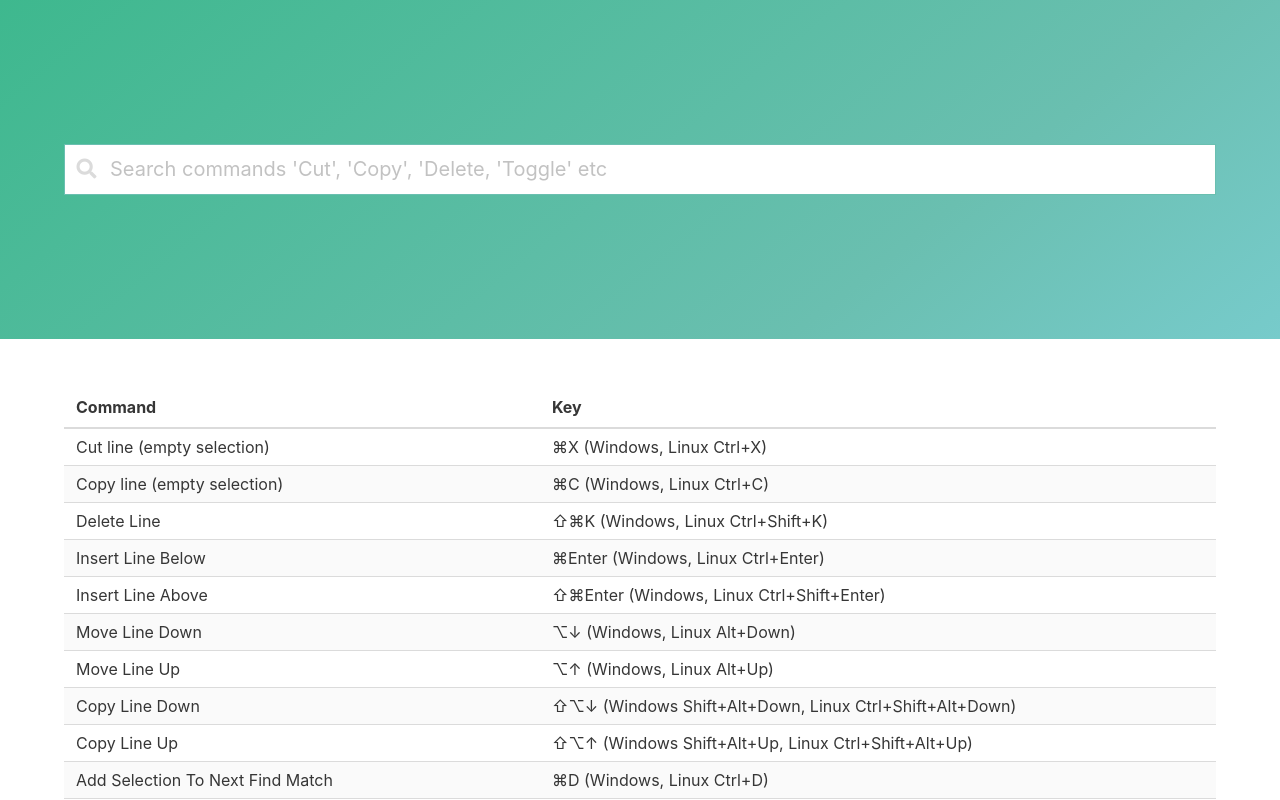
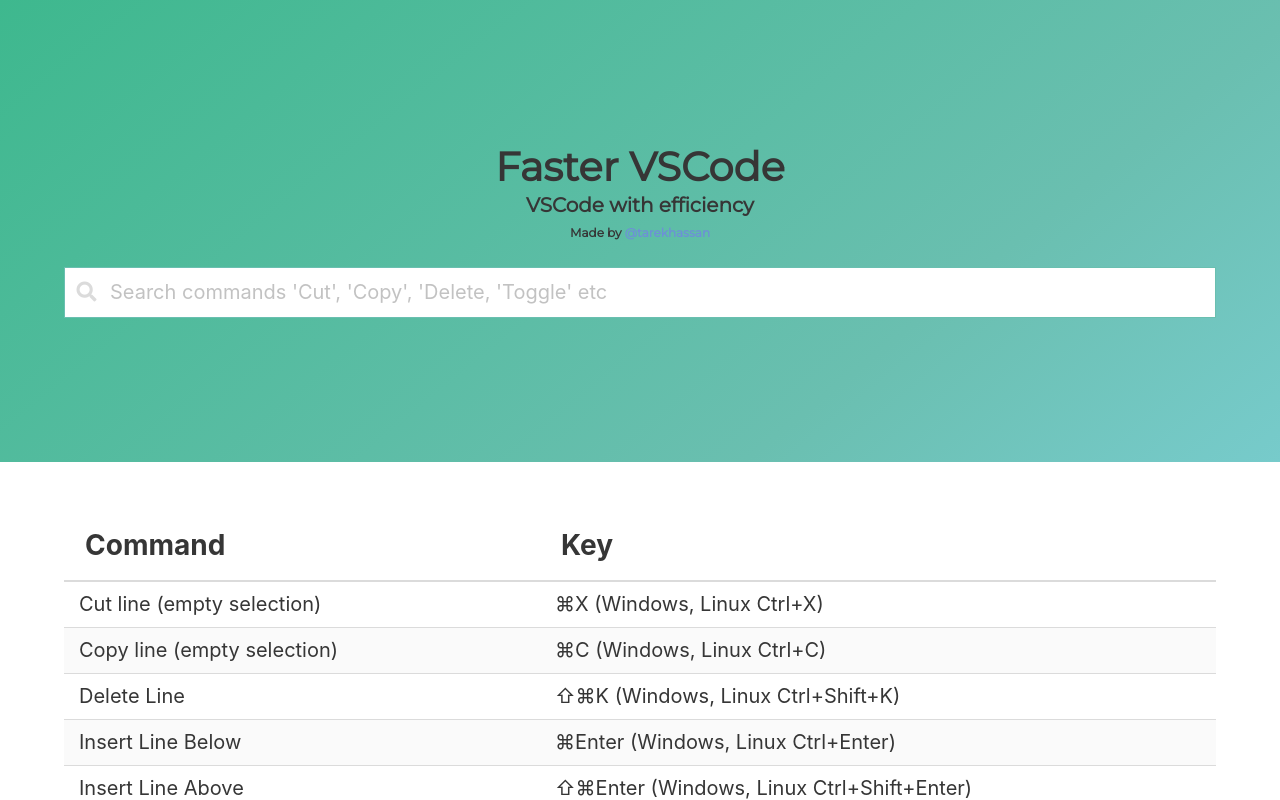
Before and after one commit to tarekhassan410/FasterVSCoder, a React (Create React App) app: page / in a window 1280 px wide. Shown: the top 800 px of the page. Built offline with nearby package versions, Linux system fonts and the light colour scheme.

Commit message:
Style update, Header added

```diff
--- a/src/App.js
+++ b/src/App.js
@@ -41,6 +41,14 @@
       <div>
         <div className="hero section is-medium is-primary is-bold">
           <div className="container has-text-centered">
+          <div className='title has-text-dark is-size-1'>
+            Faster VSCode
+          </div>
+          <div className='subtitle has-text-dark is-size-5'>
+            VSCode with efficiency <br/>
+            <span className='subtitle has-text-dark is-size-7'> Made by <a href='https://twitter.com/tarekhassan' className='has-text-link' target='_blank'> @tarekhassan </a> </span>
+          </div>
+
             <div className="field">
               <p className="control has-icons-left has-icons-right">
                 <input onChange={this.filterList} className="input is-primary is-radiusless is-medium" type="email" placeholder="Search commands 'Cut', 'Copy', 'Delete, 'Toggle' etc " />
@@ -57,15 +65,15 @@
             <table className="table is-fullwidth is-striped is-hoverable">
               <thead className="">
                 <tr>
-                <th>Command</th>
-                  <th>Key</th>
+                <th className='is-size-3'>Command</th>
+                  <th className='is-size-3'>Key</th>
                 </tr>
               </thead>
               <tbody>
                 {list.map((s, i) => (
                   <tr key={i} className="menu-list">
-                    <td>{s.command}</td>
-                    <td>{s.key}</td>
+                    <td className='is-size-5'>{s.command}</td>
+                    <td className='is-size-5'>{s.key}</td>
                   </tr>
                 ))}
               </tbody>
```
